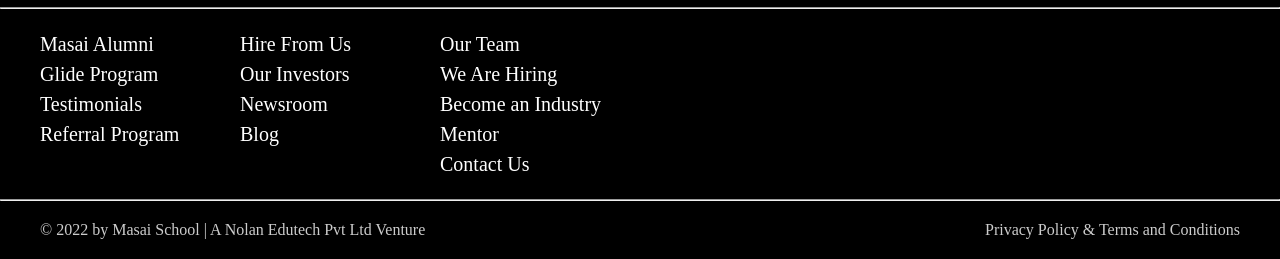
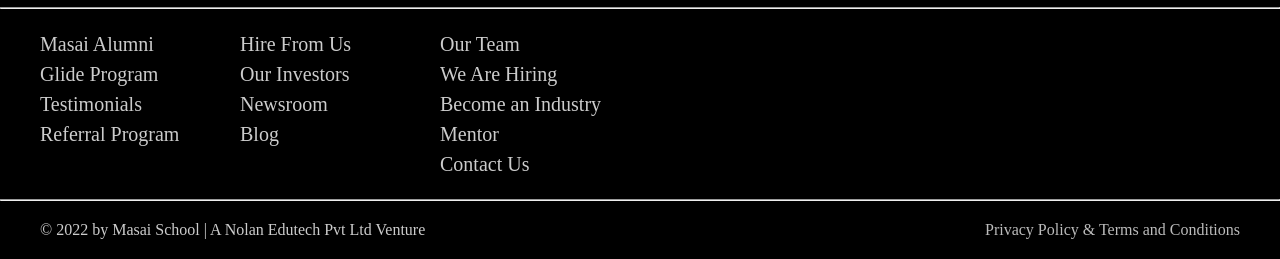
Before and after one commit to IsAmitprajapati/Masai-school-clone-website, a plain HTML site: page index.html in a window 1280 px wide. Shown: the part 9924-10183 px from the top of the page. Drawn offline with Linux system fonts and the light colour scheme.

Commit message:
footer color change

```diff
--- a/style.css
+++ b/style.css
@@ -1092,7 +1092,7 @@
     font-size: 20px;
     color:white;
 }
-.footermiddle ul a{color:white;text-decoration: none; line-height: 30px; }
+.footermiddle ul a{color:#ccc;text-decoration: none; line-height: 30px; }
 .footermiddle ul a:hover{color:red}
 .footermiddle ul li{
     list-style: none;
@@ -1104,7 +1104,8 @@
     padding:20px 40px;
     color:#ccc;
 }
+
 .footerbootom a{
-    color:#ccc;
+    color:#bbb;
     text-decoration: none;
 }
```
